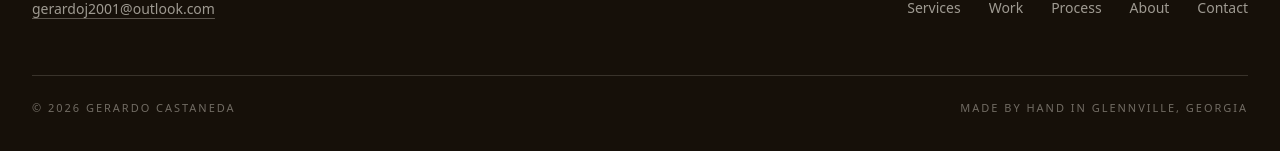
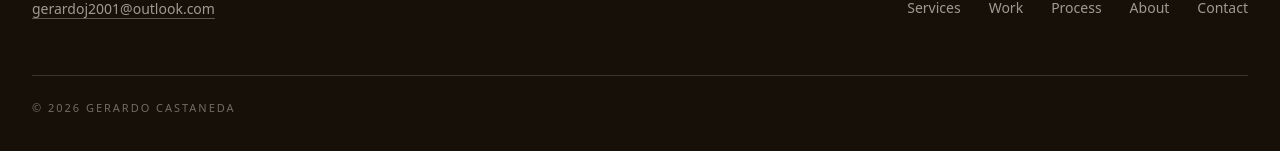
Before and after one commit to rardo711/rardo, a Next.js app: page / in a window 1280 px wide. Shown: the part 5480-5631 px from the top of the page. Built offline with nearby package versions, Linux system fonts and the light colour scheme.

Commit message:
Remove the made-by-hand footer note

```diff
--- a/app/opengraph-image.tsx
+++ b/app/opengraph-image.tsx
@@ -47,16 +47,6 @@
             backgroundColor: "#a34a1e",
           }}
         />
-        <div
-          style={{
-            marginTop: 24,
-            fontSize: 32,
-            color: "#6a5d4b",
-            fontFamily: "system-ui, sans-serif",
-          }}
-        >
-          Built by hand in Glennville, Georgia.
-        </div>
       </div>
     ),
     { ...size }
--- a/components/Footer.tsx
+++ b/components/Footer.tsx
@@ -54,12 +54,9 @@
             ))}
           </nav>
         </div>
-        <div className="mt-14 flex flex-col gap-2 border-t border-paper/15 pt-6 sm:flex-row sm:items-center sm:justify-between">
+        <div className="mt-14 border-t border-paper/15 pt-6">
           <p className="font-tech text-[11px] uppercase tracking-[0.18em] text-paper/40">
             © 2026 Gerardo Castaneda
-          </p>
-          <p className="font-tech text-[11px] uppercase tracking-[0.18em] text-paper/40">
-            Made by hand in Glennville, Georgia
           </p>
         </div>
       </div>
```
